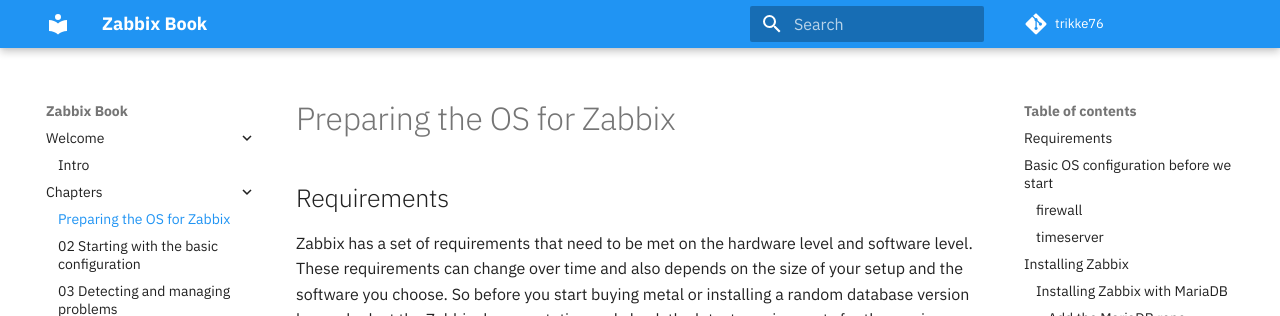
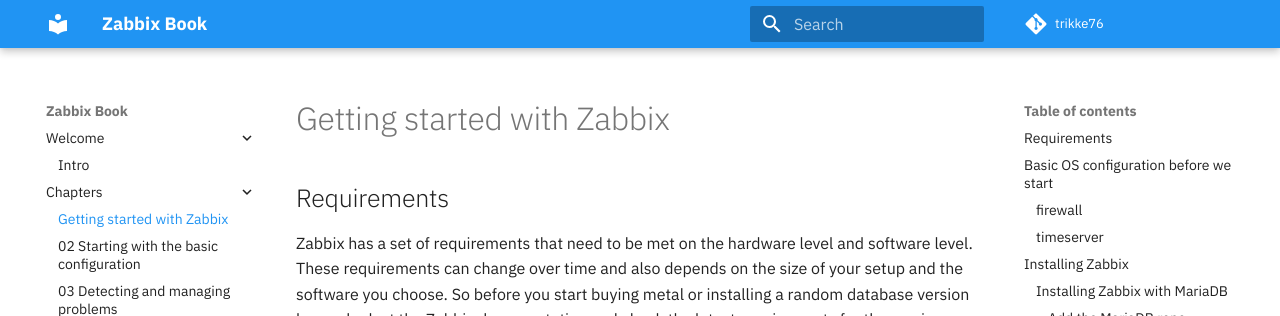
Before and after one commit to Trikke76/Zabbix-Book, an MkDocs documentation site: the page built from docs/01-Getting started with Zabbix.md, in a window 1280 px wide and 900 px high. Shown: the top 316 px of the window. Built offline with MkDocs 1.6.1 and Material for MkDocs 9.7.7, drawn with Linux system fonts in a browser that asks for light colours; comment, search, counter and statistics services are not loaded.

Commit message:
replaced the title of chapter 1

```diff
--- a/docs/01-Getting started with Zabbix.md
+++ b/docs/01-Getting started with Zabbix.md
@@ -1,4 +1,4 @@
-# Preparing the OS for Zabbix
+# Getting started with Zabbix
 
 ## Requirements
 
```
